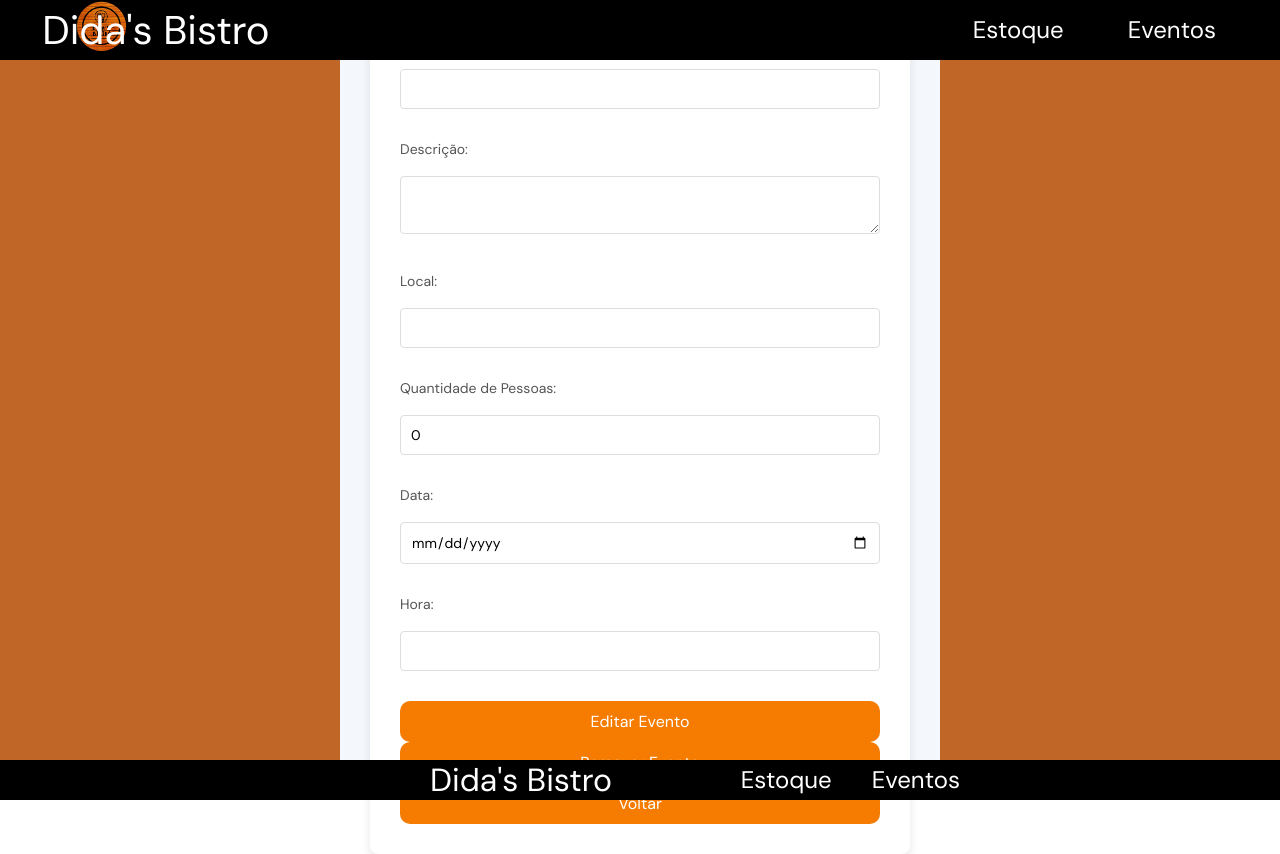
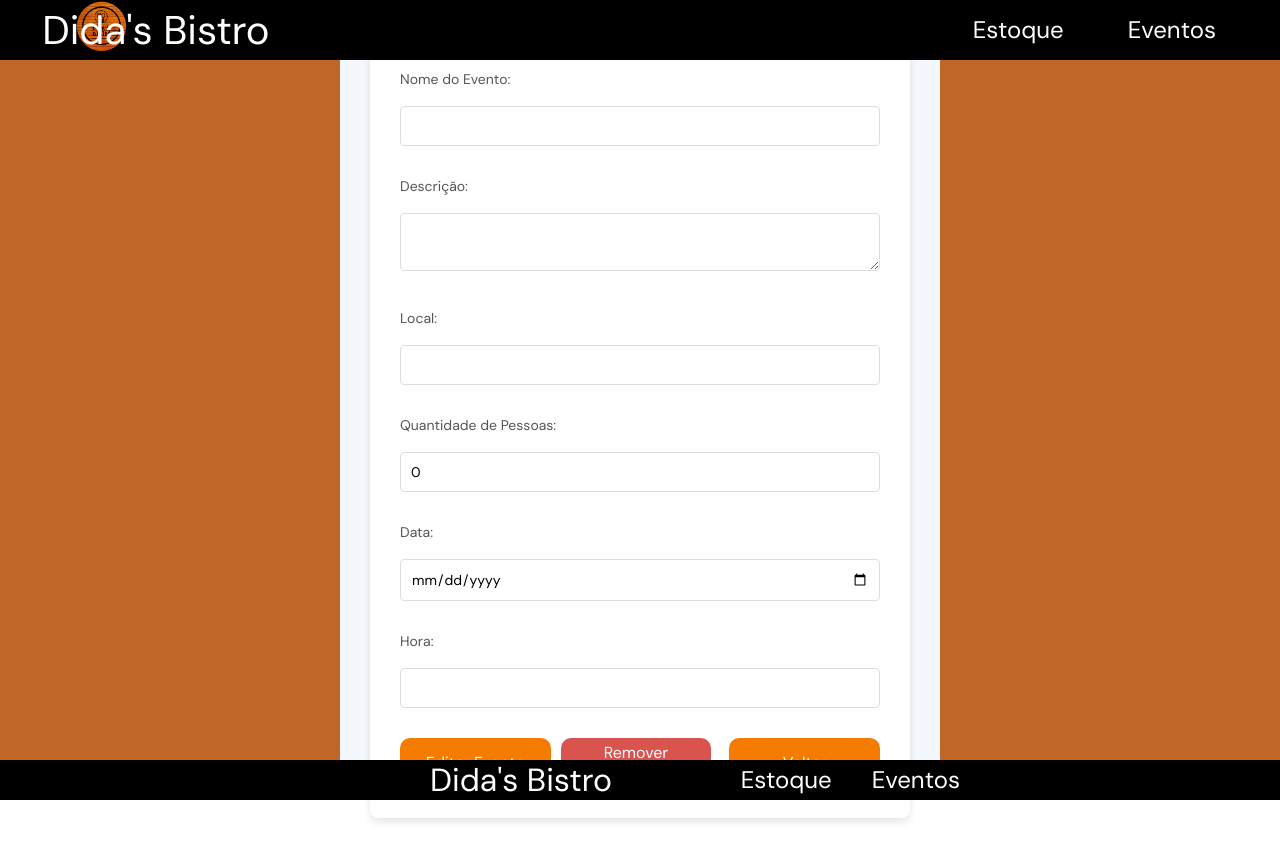
Before and after one commit to mdsreq-fga-unb/2024.2-T01-DidasBistro, a React (Vite) app in the folder frontend/: page /evento/editar/1 in a window 1280 px wide. After the commit the page ends 818 px from the top, so only its background shows below. Built offline with nearby package versions, Linux system fonts and the light colour scheme; no server answers.

Commit message:
modificando botões

```diff
--- a/frontend/src/pages/eventos/EditarEvento/EditarEvento.css
+++ b/frontend/src/pages/eventos/EditarEvento/EditarEvento.css
@@ -0,0 +1,64 @@
+h2{
+    color: #000000;
+}
+/* Contêiner dos botões */
+.botao-container {
+    display: flex;
+    justify-content: center;
+    align-items: center;
+    gap: 10px;
+    width: 100%;
+  }
+
+  /* Estilos gerais para os botões */
+  .evento-btn {
+    background-color: #f57c00;
+    padding: 10px 20px;
+    border: none;
+    border-radius: 10px;
+    color: white;
+    font-weight: bold;
+    cursor: pointer;
+    transition: transform 0.3s, background-color 0.3s;
+    font-size: 1rem;
+    width: 200px;
+    height: 50px;
+    text-align: center;
+    display: flex;
+    align-items: center;
+    justify-content: center;
+  }
+
+  .evento-btn:hover {
+    background-color: #000000;
+    transform: scale(1.05);
+  }
+
+  /* Ajustando os botões de Remover e Voltar para terem o mesmo tamanho */
+  .evento-btn.remover,
+  .evento-btn.voltar {
+    width: 200px;
+  }
+
+  .evento-btn.remover {
+    background-color: #d9534f;
+  }
+
+  .evento-btn.remover:hover {
+    background-color: #000000;
+    transform: scale(1.05);
+  }
+
+  .evento-btn.voltar {
+    background-color: #f57c00;
+  }
+
+  .evento-btn.voltar:hover {
+    background-color: #000000;
+    transform: scale(1.05);
+  }
+
+
+  .evento-btn.remover + .evento-btn.voltar {
+    margin-left: 8px; /
+  }
--- a/frontend/src/pages/eventos/EditarEvento/EditarEvento.jsx
+++ b/frontend/src/pages/eventos/EditarEvento/EditarEvento.jsx
@@ -137,9 +137,12 @@ const EditarEvento = () => {
                             />
                         </div>
 
-                        <button type="submit" className="btn">Editar Evento</button>
-                        <button type="button" onClick={handleDelete} className="btn btn-danger">Remover Evento</button>
-                        <button type="button" onClick={handleBack} className="btn btn-secondary">Voltar</button>
+                        {/* Contêiner para centralizar os botões */}
+                        <div className="botao-container">
+                            <button type="submit" className="evento-btn editar">Editar Evento</button>
+                            <button type="button" onClick={handleDelete} className="evento-btn remover">Remover Evento</button>
+                            <button type="button" onClick={handleBack} className="evento-btn voltar">Voltar</button>
+                        </div>
                     </div>
                 </form>
             </div>
--- a/frontend/src/pages/eventos/criar-evento/CriarEvento.css
+++ b/frontend/src/pages/eventos/criar-evento/CriarEvento.css
@@ -8,7 +8,7 @@
   background-color: #f4f7fc;
   margin: 0;
   padding: 0;
-  transition: all 0.3s ease-in-out;  /* Suaviza a transição para mudanças gerais */
+  transition: all 0.3s ease-in-out;
 }
 
 /* Container do formulário */
@@ -20,9 +20,9 @@
   width: 600px;
   max-width: 90%;
   text-align: center;
-  transform: translateY(10px);  /* Inicialmente um pouco abaixo */
+  transform: translateY(10px);
   opacity: 0;
-  animation: slideUp 0.5s ease-out forwards;  /* Animação para suavizar a entrada */
+  animation: slideUp 0.5s ease-out forwards; /
 }
 
 /* Animação de entrada suave */
@@ -38,14 +38,14 @@ h2 {
   font-family: 'Arial', sans-serif;
   font-size: 24px;
   margin-bottom: 20px;
-  transition: color 0.3s ease;  /* Transição suave na cor do título */
+  transition: color 0.3s ease;
 }
 
 /* Campos do formulário */
 .form-field {
   margin-bottom: 20px;
   text-align: left;
-  transition: all 0.3s ease;  /* Transição para suavizar margens e posições */
+  transition: all 0.3s ease;
 }
 
 /* Labels */
@@ -64,7 +64,7 @@ label {
   border: 1px solid #ddd;
   border-radius: 4px;
   margin-bottom: 10px;
-  transition: border 0.3s ease, box-shadow 0.3s ease;  /* Transições de borda e sombra */
+  transition: border 0.3s ease, box-shadow 0.3s ease;
 }
 
 /* Efeito de foco nos campos */
@@ -80,21 +80,20 @@ label {
 
 /* Botão principal */
 .btn {
-  width: 100%;
+  width: 200px;
   padding: 12px;
   color: white;
   border: none;
   border-radius: 4px;
   cursor: pointer;
   font-size: 16px;
-  background-color: #4CAF50; /* Verde padrão */
-  transition: transform 0.3s ease, background-color 0.3s ease;  /* Efeito de animação */
+  transition: transform 0.3s ease, background-color 0.3s ease;
 }
 
-/* Efeito de hover no botão */
+
 .btn:hover {
-  transform: scale(1.05);  /* Leve aumento no tamanho */
-  background-color: #45a049;  /* Cor um pouco mais escura */
+  transform: scale(1.05);
+  background-color: black;
 }
 
 /* Botão de voltar */
@@ -103,14 +102,18 @@ label {
   margin-top: 8px;
   padding: 8px;
   font-size: 14px;
-  width: auto;
+  width: 200px;
   margin-left: auto;
   margin-right: auto;
   transition: transform 0.3s ease, background-color 0.3s ease;
 }
 
-/* Efeito de hover no botão de voltar */
+
 .voltar-btn:hover {
   transform: scale(1.05);
   background-color: #e65c00;
 }
+
+.btn + .voltar-btn {
+  margin-left: 8px;
+}
--- a/frontend/src/pages/eventos/eventos/Eventos.css
+++ b/frontend/src/pages/eventos/eventos/Eventos.css
@@ -10,7 +10,6 @@
   padding: 20px;
 }
 
-
 .button-search-container {
   display: flex;
   gap: 15px;
@@ -21,9 +20,7 @@
   margin-bottom: 15px;
 }
 
-
 .search-input {
-
   padding: 8px;
   border: 2px solid #ddd;
   border-radius: 8px;
@@ -31,7 +28,6 @@
   width: 100%;
   max-width: 300px;
 }
-
 
 .btn {
   background-color: #f57c00;
@@ -50,7 +46,6 @@
   transform: scale(1.05);
 }
 
-
 .evento-container {
   display: grid;
   grid-template-columns: repeat(4, minmax(250px, 1fr));
@@ -66,11 +61,10 @@
   box-shadow: 2px 2px 10px rgba(0, 0, 0, 0.1);
   transition: transform 0.2s ease-in-out;
   cursor: pointer;
-  max-width: 100%; /* Limita a largura */
-  overflow: hidden; /* Oculta o conteúdo excedente */
-  word-wrap: break-word; /* Quebra palavras muito longas */
+  max-width: 100%;
+  overflow: hidden;
+  word-wrap: break-word;
 }
-
 
 .evento-scroll-container {
   overflow-y: auto;
@@ -96,8 +90,6 @@
     grid-template-columns: repeat(1, minmax(250px, 1fr));
   }
 }
-
-
 
 .evento-card {
   background-color: #fd9732;
@@ -125,3 +117,21 @@
   justify-content: center;
   align-items: center;
 }
+
+/* Adicionando reticências para nome, descrição e local */
+.evento-card h1,
+.evento-card p {
+  white-space: nowrap;
+  overflow: hidden;
+  text-overflow: ellipsis;
+  max-width: 100%;
+}
+
+/* Adicionando reticências para a descrição com limite de linhas */
+.evento-card p.descricao {
+  display: -webkit-box;
+  -webkit-box-orient: vertical;
+  overflow: hidden;
+  -webkit-line-clamp: 2;
+  text-overflow: ellipsis;
+}
--- a/frontend/src/pages/eventos/eventos/Eventos.jsx
+++ b/frontend/src/pages/eventos/eventos/Eventos.jsx
@@ -19,7 +19,8 @@ const Eventos = () => {
     const get_eventos = async () => {
       try {
         const result = await axios.get(`${API_URL}/eventos`);
-        setEventos(result.data.eventos);
+        const sortedEventos = result.data.eventos.sort((a, b) => new Date(b.data) - new Date(a.data)); // Ordena eventos pela data (mais recente primeiro)
+        setEventos(sortedEventos);
       } catch (error) {
         console.log(error);
       }
@@ -66,7 +67,6 @@ const Eventos = () => {
         onAnimationComplete={handleAnimationComplete}
       >
         <div className="button-search-container">
-
           <input
             type="text"
             placeholder="Pesquisar evento..."
@@ -74,8 +74,6 @@ const Eventos = () => {
             onChange={(e) => setSearchTerm(e.target.value)}
             className="search-input"
           />
-
-
           <button
             onClick={() => handleNavigateWithTransition("/evento/criar")}
             className="btn"
@@ -90,17 +88,10 @@ const Eventos = () => {
               <p>Nenhum evento encontrado.</p>
             ) : (
               filteredEventos.map((evento, index) => (
-                <div
-                  key={index}
-                  className="evento-card"
-
-
-                >
+                <div key={index} className="evento-card">
                   <h1>{evento.nome}</h1>
-                  <p>Descrição: {evento.descricao}</p>
-                  <p>
-                    <strong>Local:</strong> {evento.local}
-                  </p>
+                  <p className="descricao"> Descrição: {evento.descricao.length > 26 ? evento.descricao.slice(0, 26) + "..." : evento.descricao}</p>
+                  <p className="local"> Local: {evento.local}</p>
                   <p>Quantidade de pessoas: {evento.qtd_pessoas}</p>
                   <p>Data: {new Date(evento.data).toLocaleDateString("pt-br")}</p>
                   <p>Hora: {evento.hora}</p>
@@ -126,15 +117,15 @@ const Eventos = () => {
                     </button>
                   </div>
                 </div>
-
               ))
             )}
           </div>
         </div>
-
       </motion.div>
       <Footer />
     </div>
+
+
   );
 };
 
```
